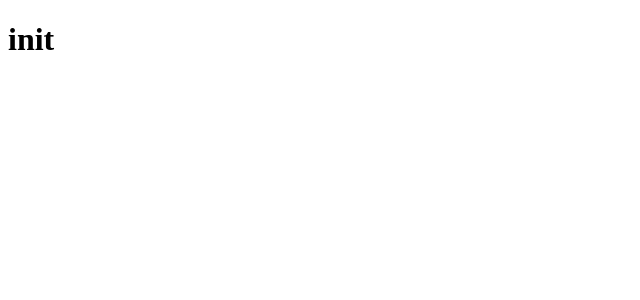
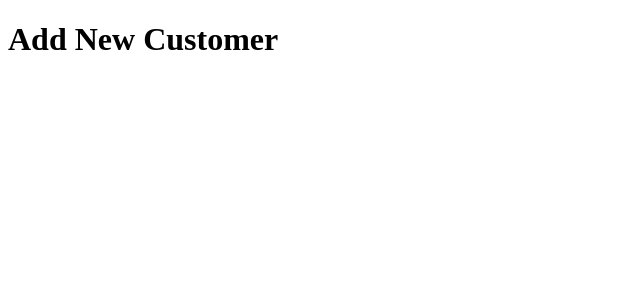
Before and after one commit to AidiMohammed/gestion-Stock-React, a React (Create React App) app: page /addnewcustomer in a window 1280 px wide. Shown: the top 300 px of the page, without its empty margins (0-640 px from the left). Built offline with nearby package versions, Linux system fonts and the light colour scheme.

Commit message:
Add Router

```diff
--- a/package.json
+++ b/package.json
@@ -8,7 +8,10 @@
     "@testing-library/user-event": "^12.8.3",
     "react": "^17.0.2",
     "react-dom": "^17.0.2",
+    "react-router-dom": "^5.2.0",
     "react-scripts": "4.0.3",
+    "reduex": "^1.0.5",
+    "redux": "^4.1.0",
     "web-vitals": "^1.1.2"
   },
   "scripts": {
--- a/src/App.js
+++ b/src/App.js
@@ -1,9 +1,21 @@
+import {BrowserRouter as Router, Switch,Route} from "react-router-dom"
+import Dashboard from "./pages/Dashboard";
+import AddNewProduct from "./pages/AddNewProduct";
+import AddNewProvaider from "./pages/AddNewProvaider";
+import AddNewCustomer from "./pages/AddNewCustomer";
+import PageNotFound from "./pages/PageNotFound";
 
 function App() {
   return (
-    <div className="App">
-      <h1>init </h1>
-    </div>
+    <Router>
+      <Switch>
+        <Route exact path = "/" component = {Dashboard}/>
+        <Route exact path = "/addnewproduct" component = {AddNewProduct}/>
+        <Route exact path = "/addnewprovaider" component = {AddNewProvaider}/>
+        <Route exact path = "/addnewcustomer" component = {AddNewCustomer}/>
+        <Route component = {PageNotFound}/>
+      </Switch>
+    </Router>
   );
 }
 
--- /dev/null
+++ b/src/pages/AddNewCustomer.js
@@ -0,0 +1,11 @@
+import React from 'react'
+
+function AddNewCustomer() {
+    return (
+        <div>
+            <h1>Add New Customer</h1>
+        </div>
+    )
+}
+
+export default AddNewCustomer
--- /dev/null
+++ b/src/pages/AddNewProduct.js
@@ -0,0 +1,11 @@
+import React from 'react'
+
+function AddNewProduct() {
+    return (
+        <div>
+            <h1>Add New Product</h1>
+        </div>
+    )
+}
+
+export default AddNewProduct
--- /dev/null
+++ b/src/pages/AddNewProvaider.js
@@ -0,0 +1,11 @@
+import React from 'react'
+
+function AddNewProvaider() {
+    return (
+        <div>
+            <h1>Add new Provaider</h1>
+        </div>
+    )
+}
+
+export default AddNewProvaider
--- /dev/null
+++ b/src/pages/Dashboard.js
@@ -0,0 +1,11 @@
+import React from 'react'
+
+function Dashboard() {
+    return (
+        <div>
+            <h1>Dashboard</h1>
+        </div>
+    )
+}
+
+export default Dashboard
--- /dev/null
+++ b/src/pages/PageNotFound.js
@@ -0,0 +1,11 @@
+import React from 'react'
+
+function PageNotFound() {
+    return (
+        <div>
+            <h1>Page Not Found</h1>
+        </div>
+    )
+}
+
+export default PageNotFound
```
Also changed, not shown: 1 other file (tests, documents, lock files or other folders).
